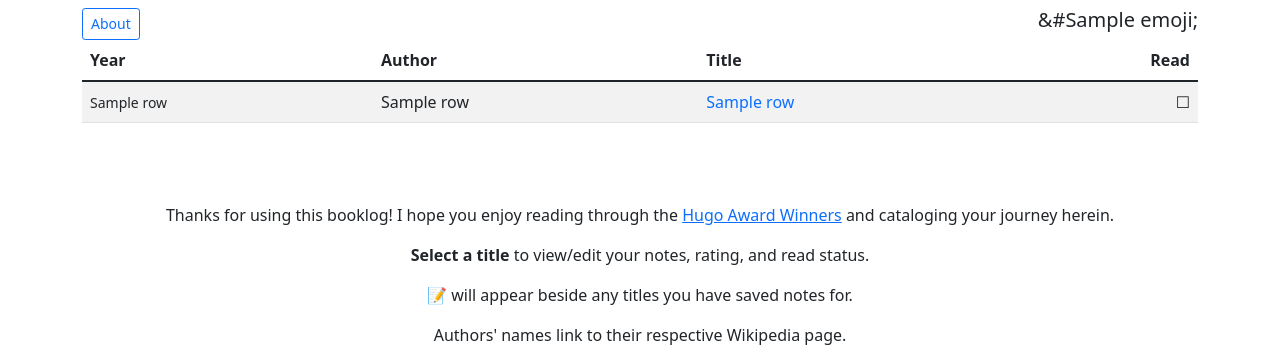
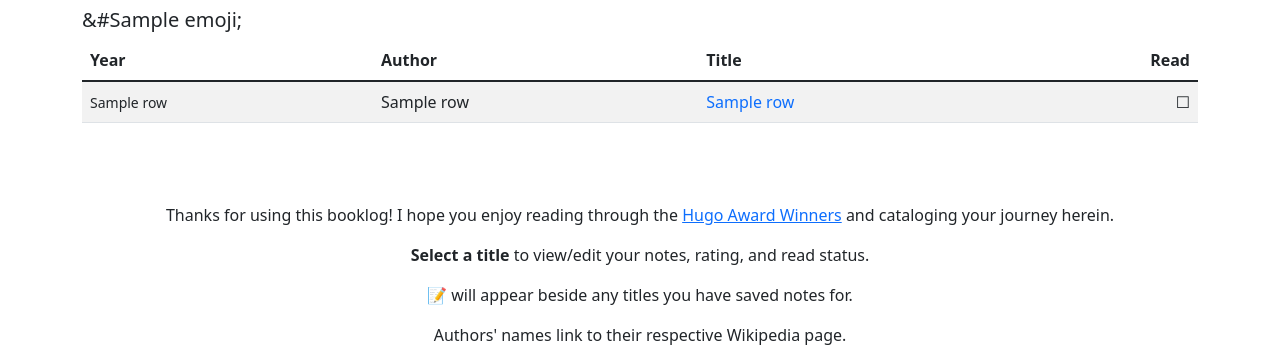
Before and after one commit to andrewbhorton/hugo-booklog, a Flask app: template templates/index.html in a window 1280 px wide. Shown: the part 61-420 px from the top of the page. Run offline with Flask 2, Linux system fonts and the light colour scheme; the template is opened without the code that fills it: most values are stand-ins (such as "Sample title", 1, 10 or a date in 2020); some libraries are stand-ins or nearby versions.

Commit message:
Update index.html

```diff
--- a/templates/index.html
+++ b/templates/index.html
@@ -3,7 +3,7 @@
 {% block navbar %}<ul class="navbar-nav mr-sm-2"><a href="#about" class="btn btn-outline-primary">About</a>&nbsp<a href="/logout" class="btn btn-outline-info">Log Out</a></ul>{% endblock %}
 
 {% block main %}
-<div class="d-flex justify-content-between"><a href="#about" class="btn btn-outline-primary btn-sm">About</a>
+<div class="d-flex justify-content-between">
 {% if rewards %}<h5 title="You earned an achievement! Keep reading to collect them all!">{% for emoji in rewards|reverse %}&#{{ emoji }};{% endfor %}</h5>{% endif %}
 </div>
 <table class="table table-striped">
```
